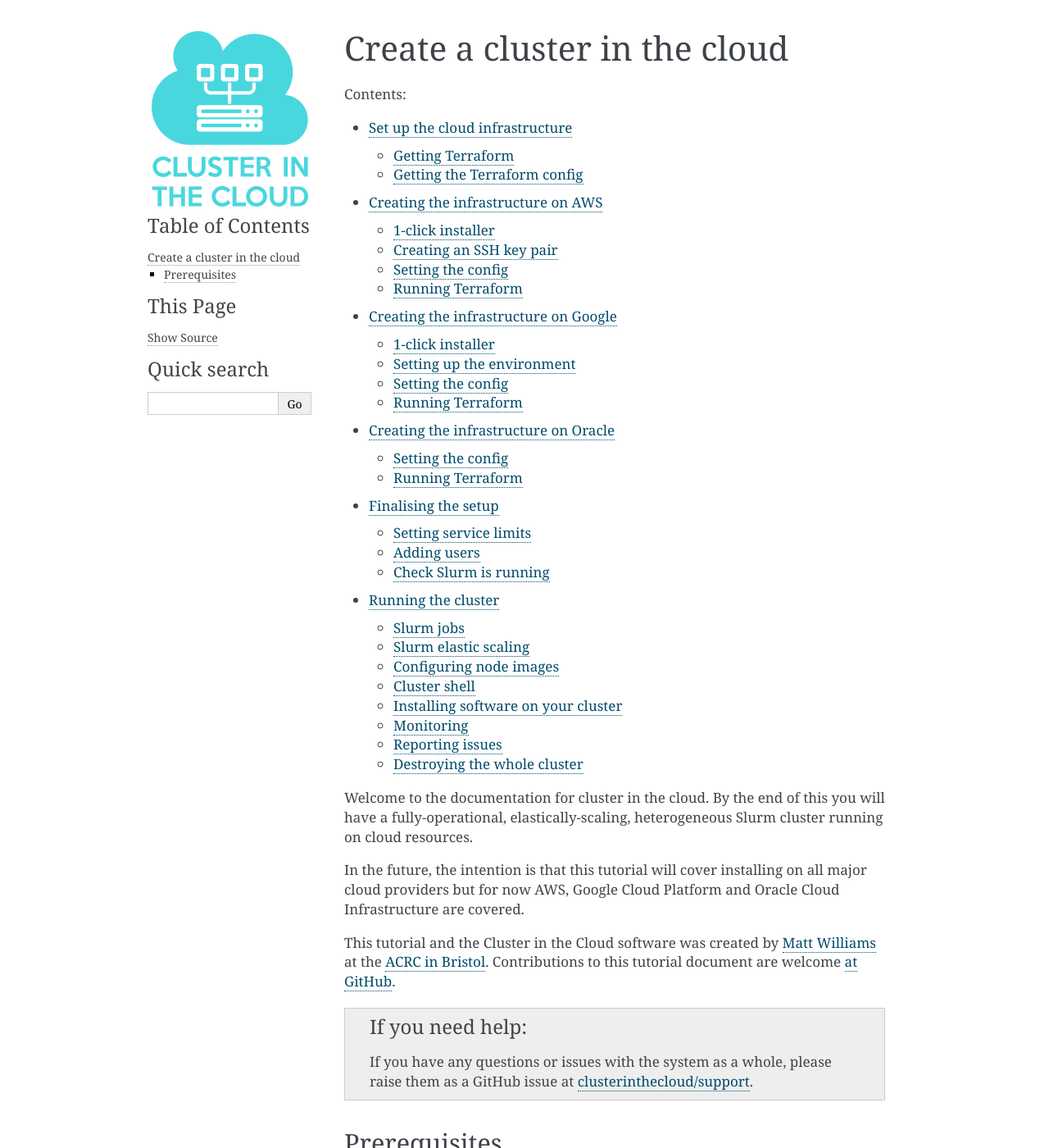
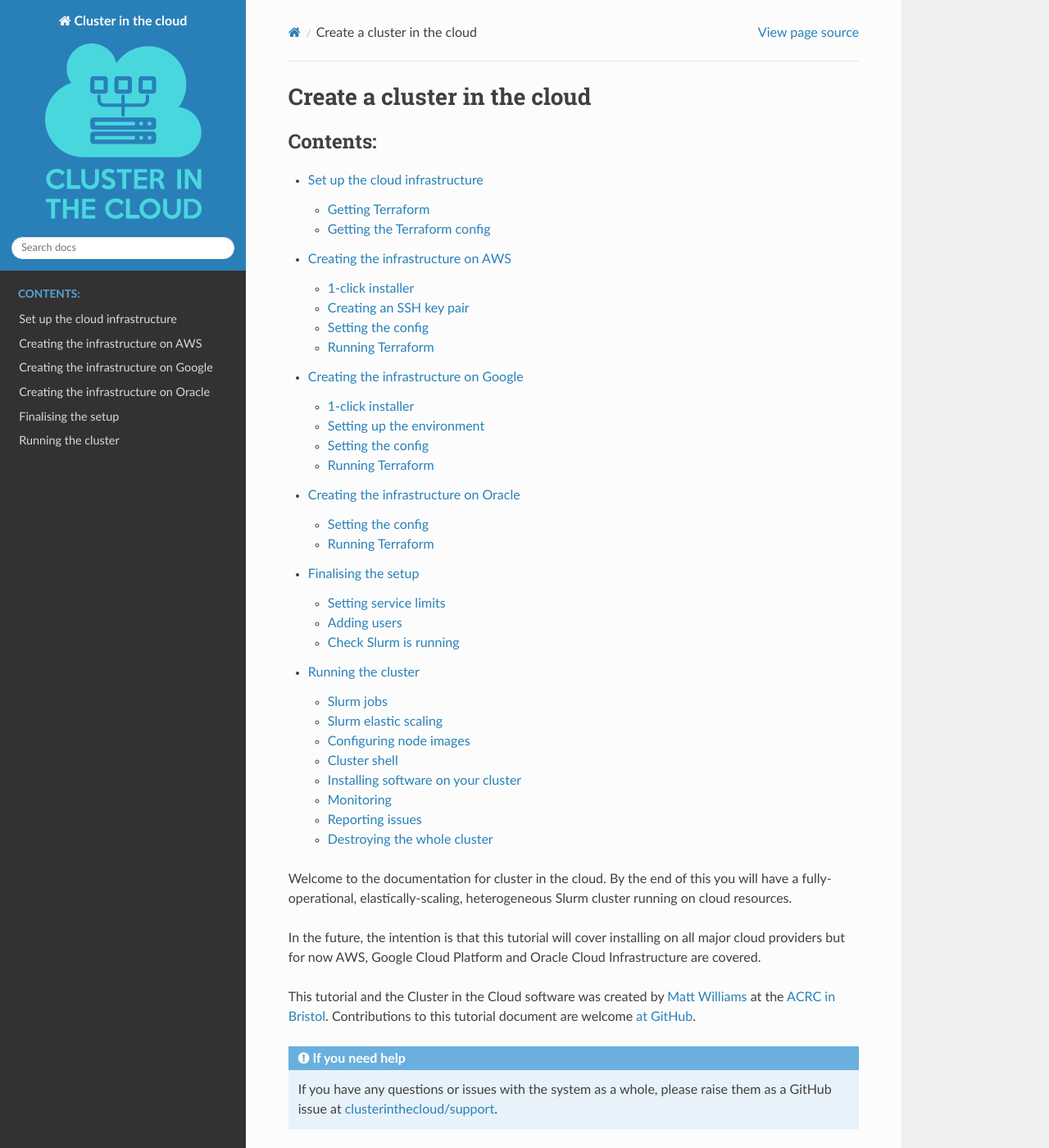
Before and after one commit to clusterinthecloud/docs, a Sphinx documentation site: the page built from source/index.rst, in a window 1280 px wide and 1400 px high. Shown: the whole window at 82% size. Built offline with Sphinx 7.4.7 and the Read the Docs theme 2.0.0, drawn with Linux system fonts in a browser that asks for light colours; some of the changed text lies outside the part shown.

Commit message:
Use the RTD theme locally

```diff
--- a/requirements.txt
+++ b/requirements.txt
@@ -1,2 +1,3 @@
 sphinx
 sphinx-autobuild
+sphinx-rtd-theme
--- a/source/conf.py
+++ b/source/conf.py
@@ -74,7 +74,7 @@ pygments_style = 'sphinx'
 # The theme to use for HTML and HTML Help pages.  See the documentation for
 # a list of builtin themes.
 #
-#html_theme = 'sphinx_rtd_theme'
+html_theme = "sphinx_rtd_theme"
 
 # Theme options are theme-specific and customize the look and feel of a theme
 # further.  For a list of options available for each theme, see the
```
